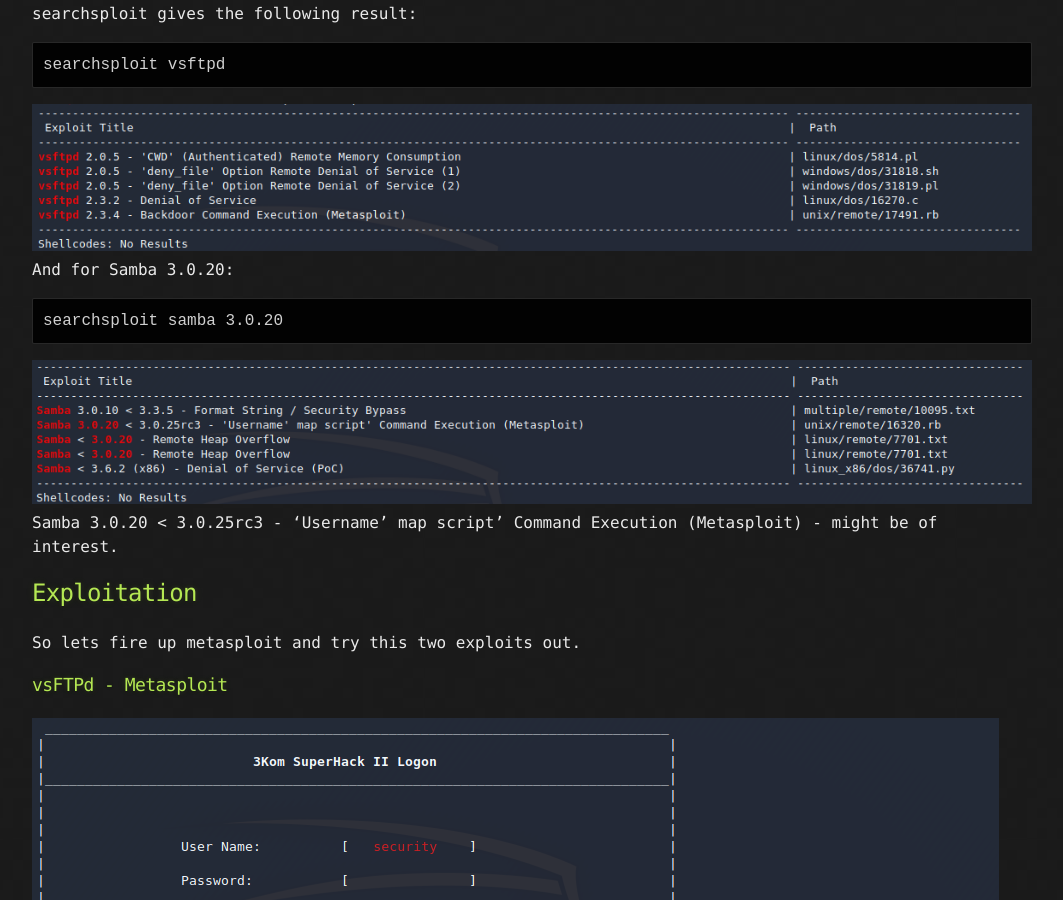
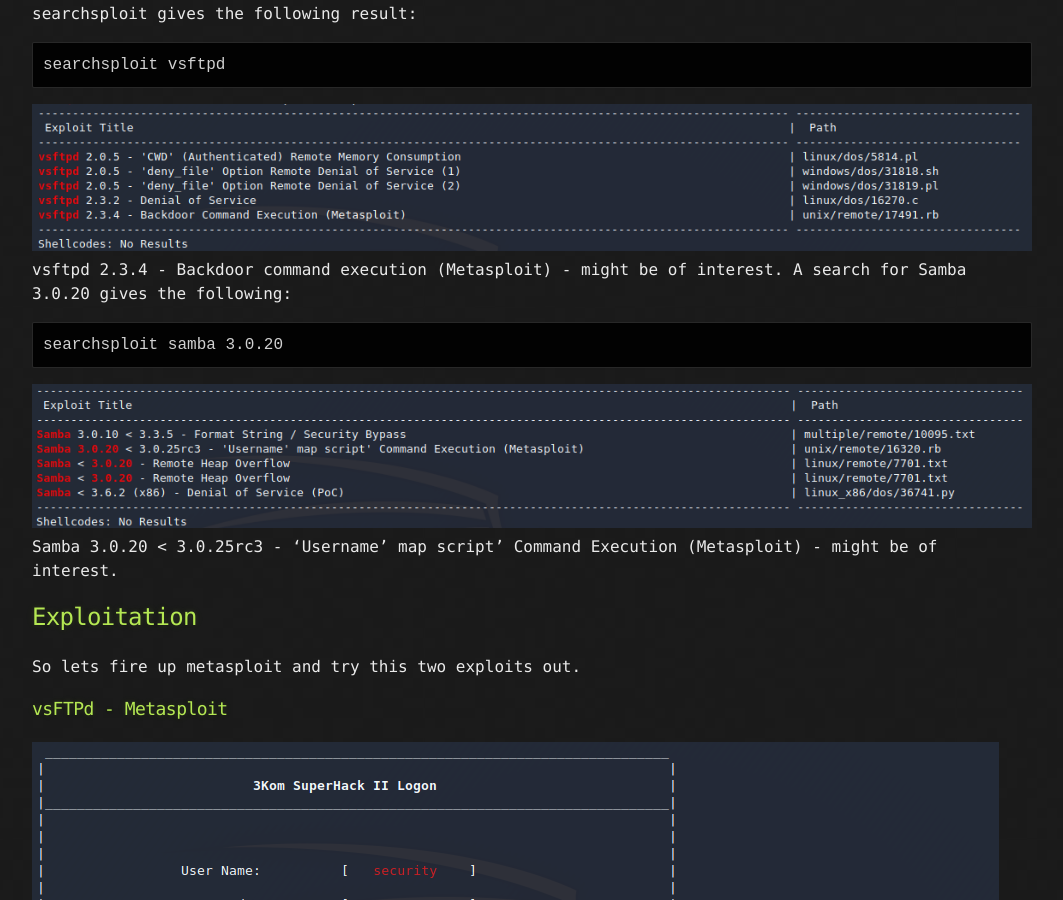
Before and after one commit to datahackare/warz0ne, a Jekyll site: the page built from _posts/2020-05-25-Lame.md, in a window 1280 px wide and 900 px high, scrolled down 1289 px. Shown: the whole window, without its empty margins (108-1171 px from the left). Built offline with Jekyll 4.4.1, drawn with Linux system fonts in a browser that asks for light colours.

Commit message:
Update 2020-05-25-Lame.md

````diff
--- a/_posts/2020-05-25-Lame.md
+++ b/_posts/2020-05-25-Lame.md
@@ -25,7 +25,8 @@ A quick search in searchsploit gives the following result:
 searchsploit vsftpd
 ```
 ![](Pictures/Lame/searchsploit1.png)
-And for Samba 3.0.20:
+vsftpd 2.3.4 - Backdoor command execution (Metasploit) - might be of interest.
+A search for Samba 3.0.20 gives the following:
 
 ```
 searchsploit samba 3.0.20
````
